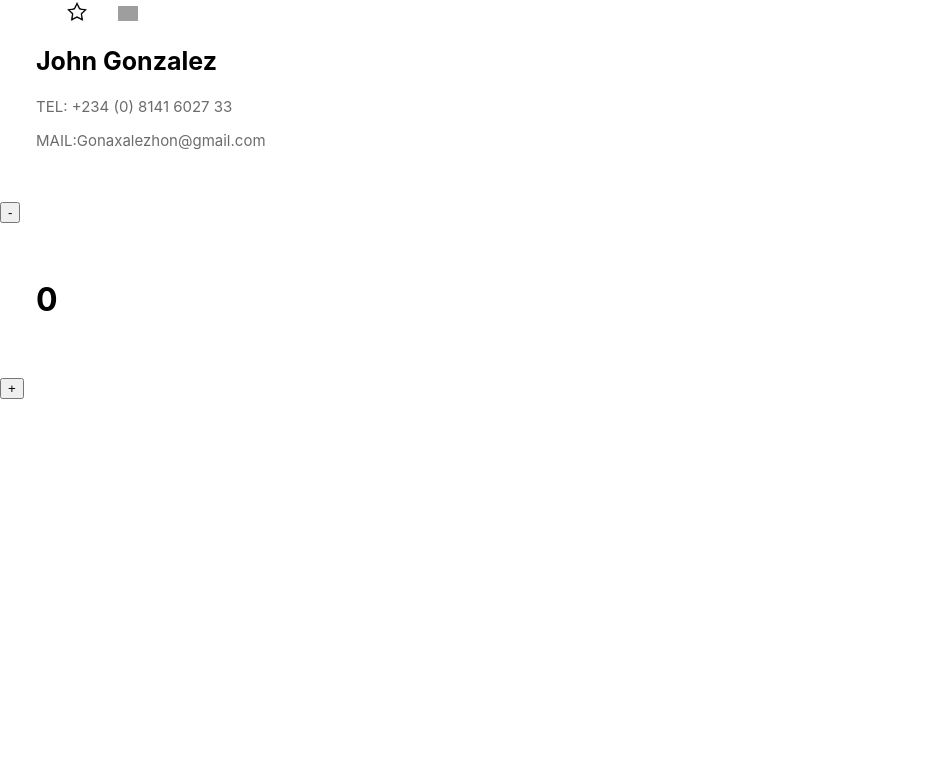
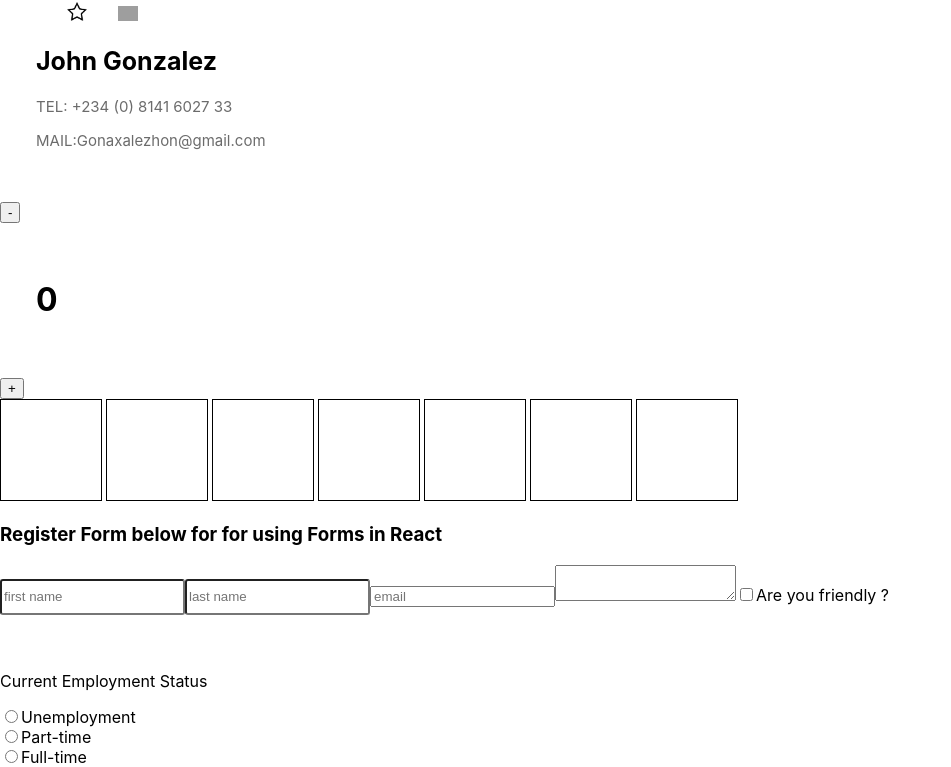
Before and after one commit to mrauthentik/joker, a React (Create React App) app: page / in a window 1280 px wide. Shown: the part 4472-5239 px from the top of the page, without its empty margins (0-951 px from the left). Before the commit the page ends 4871 px from the top, so only its background shows below. Built offline with nearby package versions, Linux system fonts and the light colour scheme; grey boxes are pictures that could not be loaded.

Commit message:
created form

```diff
--- a/src/App.css
+++ b/src/App.css
@@ -107,3 +107,10 @@ input[type="text"]{
   width: 20px;
   margin-left: 31px;
 }
+.box{
+  height: 100px;
+  width: 100px;
+  border: 1px solid black;
+  display: inline-block;
+  margin-right: 4px;
+}
--- a/src/App.js
+++ b/src/App.js
@@ -12,6 +12,7 @@ import State from './components/useState';
 import Avatar from './components/avatar';
 import Count from './components/count';
 import boxes from './boxes';
+import Form from './components/form';
 function App() {
   const jokeElements = jokesData.map((jokes)=>{
     return ( <Joker setup={jokes.setup}
@@ -60,6 +61,8 @@ function App() {
      <Count number={count} />
         <button onClick={add}> + </button>
        </div>
+       {squareElement}
+       <Form />
     </div>
   )
 }
--- /dev/null
+++ b/src/components/form.jsx
@@ -0,0 +1,88 @@
+import React from "react"
+
+export default function Form (){
+    const [formData, setFormData] = React.useState({
+        firstname:'',
+        lastname: '',
+        comments:'',
+        isFriendly: true,
+        employment: '',
+        favcolor: ''
+
+    })
+    function handleChange(event){
+        event.preventDefault()
+        const {name, email, value, type, checked} = event.target
+        setFormData(prevFormData => {
+            return {
+                ...prevFormData,
+                [name]:type === "checkbox" ? checked : value
+
+
+            }
+            console.log(formData)
+        })
+    }
+    return (
+        <div>
+          <h3>Register Form below for
+            <span> for using Forms in React</span>
+          </h3>
+          <input
+            type="text"
+            name="firstname"
+            placeholder="first name"
+            value={formData.firstname}
+            onChange={handleChange}
+            />
+          <input
+          type="text"
+            name="lastname"
+            placeholder="last name"
+            value={formData.lastname}
+            onChange={handleChange}
+            />
+          <input
+          type="email"
+            name="email"
+            placeholder="email"
+            value={formData.email}
+            onChange={handleChange} />
+          <textarea
+            name=""/>
+            <input
+                type="checkbox"
+                name="isFriendly"
+                id="isFriendly"
+                value={formData.isFriendly}
+                />
+            <label htmlFor="isFriendly">Are you friendly ?</label>
+            <br />
+            <br />
+            <br />
+
+            <p>Current Employment Status</p>
+            <input
+                type="radio"
+                 name="employment"
+                 id=""
+                 value={'unemployed'}
+                 onChange={handleChange}/>
+            <label htmlFor="unemployed">Unemployment</label> <br />
+            <input
+                type="radio"
+                 name="employment"
+                 id=""
+                 value={formData.employment}
+                 onChange={handleChange}/>
+            <label htmlFor="part-time">Part-time</label> <br />
+            <input
+                type="radio"
+                 name="employment"
+                 id=""
+                 value={'full-time'}
+                 onChange={handleChange}/>
+            <label htmlFor="unemployed">Full-time </label>
+        </div>
+    )
+}
```
